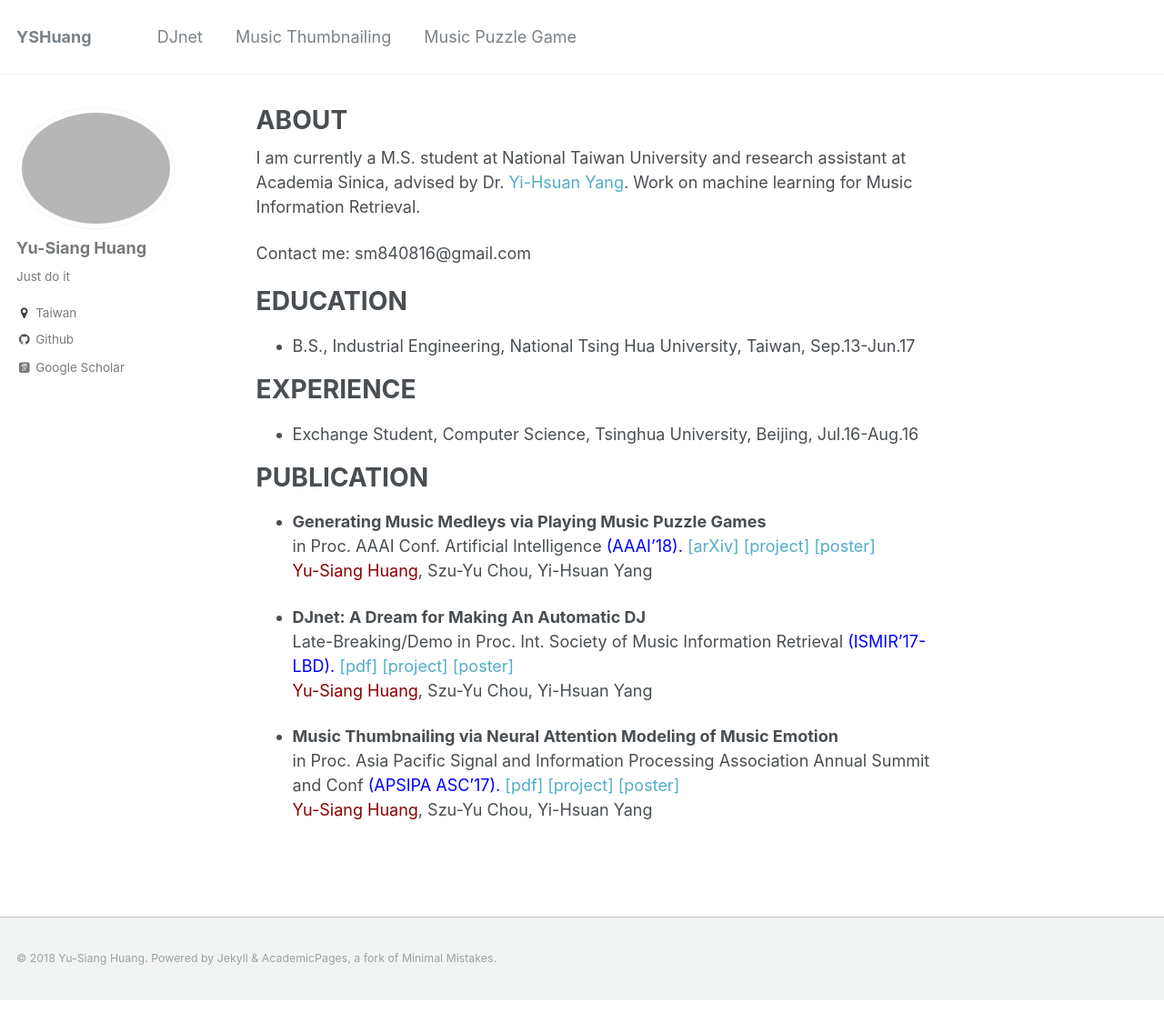
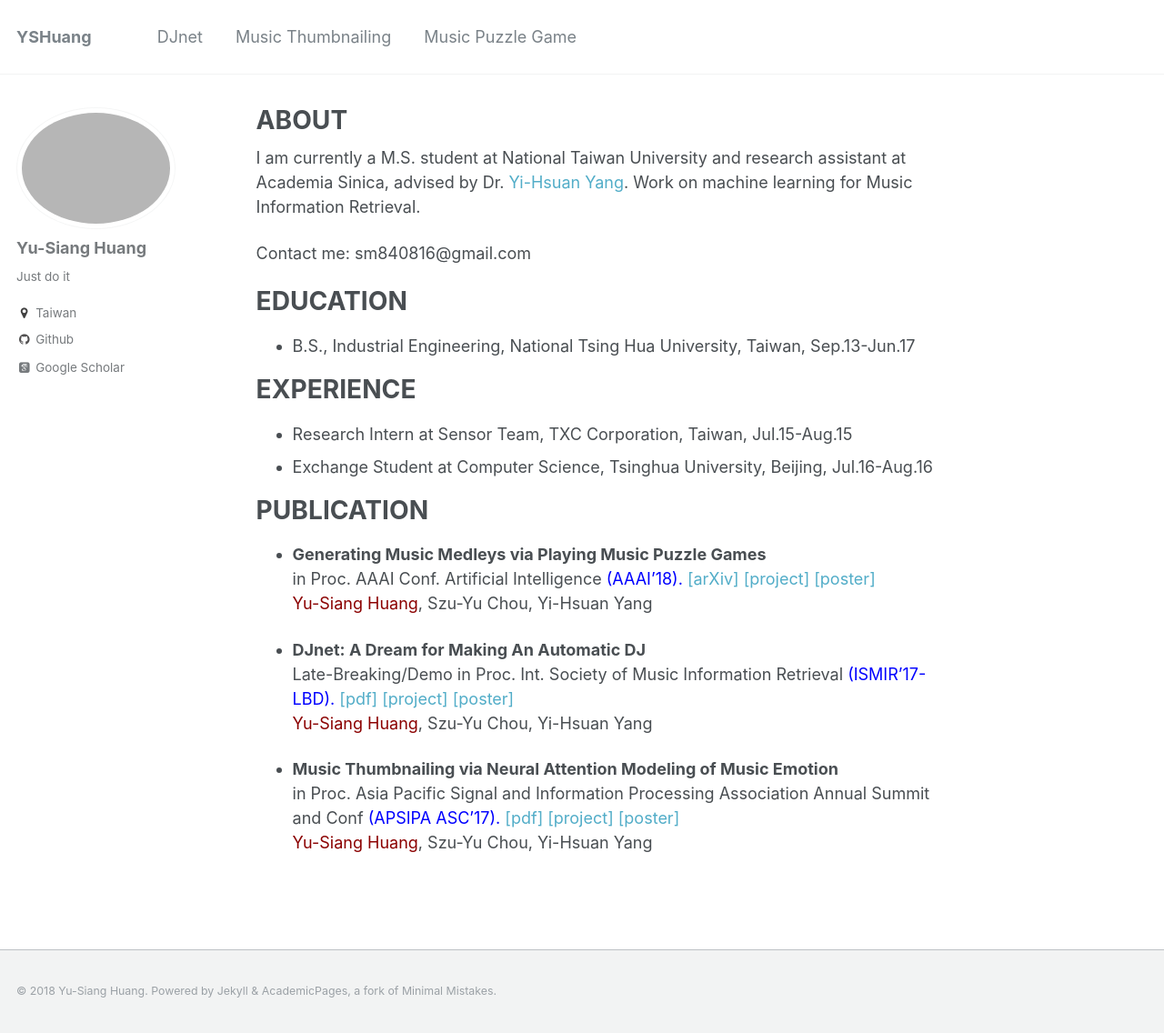
Before and after one commit to remyhuang/remyhuang.github.io, a Jekyll site: the page built from _pages/about.md, in a window 1280 px wide and 1136 px high. Shown: the whole window at 91% size. Built offline with Jekyll 4.4.1, drawn with Linux system fonts in a browser that asks for light colours; some web fonts are replaced.

Commit message:
Update about.md

```diff
--- a/_pages/about.md
+++ b/_pages/about.md
@@ -18,7 +18,8 @@ EDUCATION
 
 EXPERIENCE
 =====
-* Exchange Student, Computer Science, Tsinghua University, Beijing,  Jul.16-Aug.16
+* Research Intern at Sensor Team, TXC Corporation, Taiwan, Jul.15-Aug.15
+* Exchange Student at Computer Science, Tsinghua University, Beijing,  Jul.16-Aug.16
 
 PUBLICATION
 ======
```
